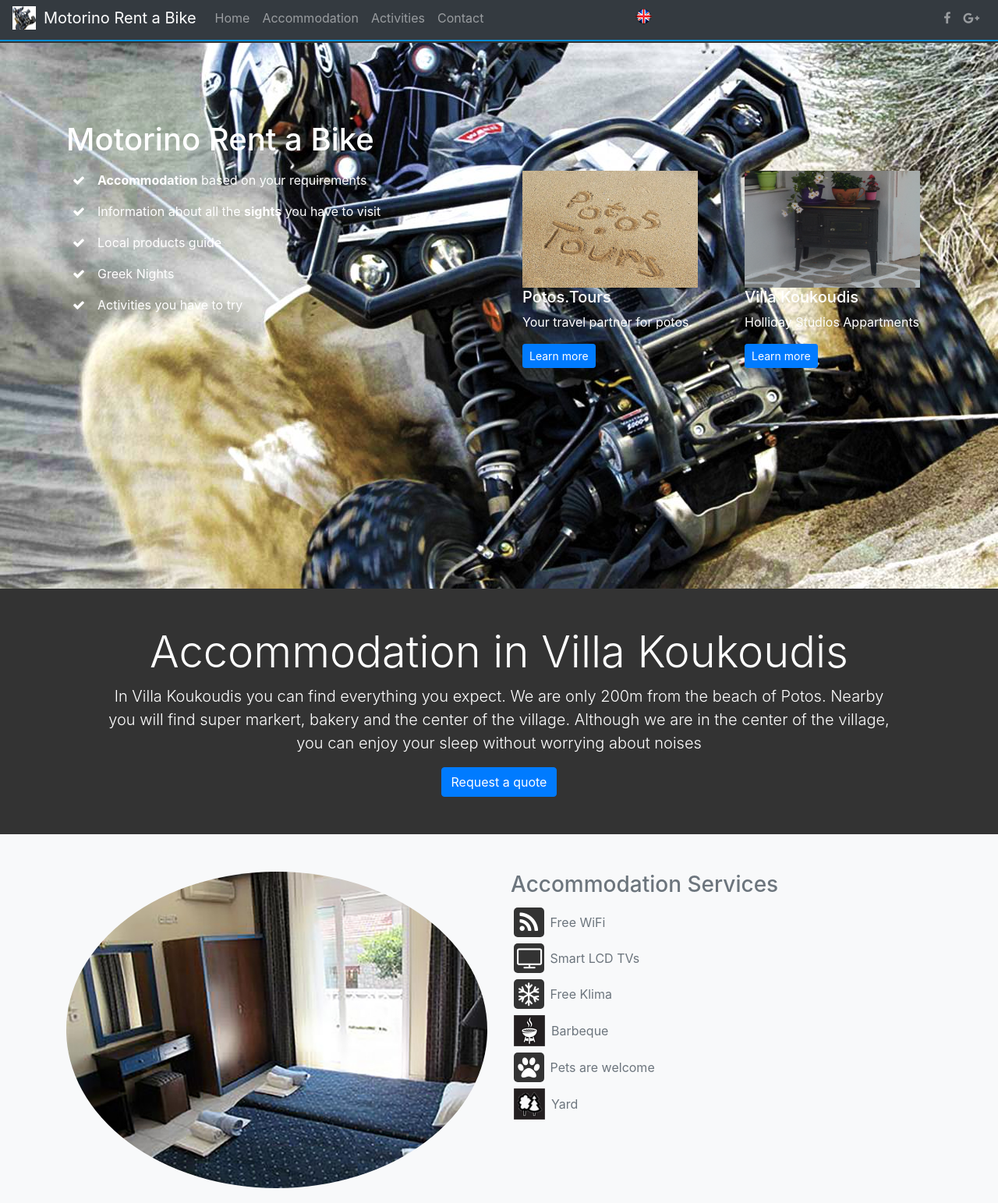
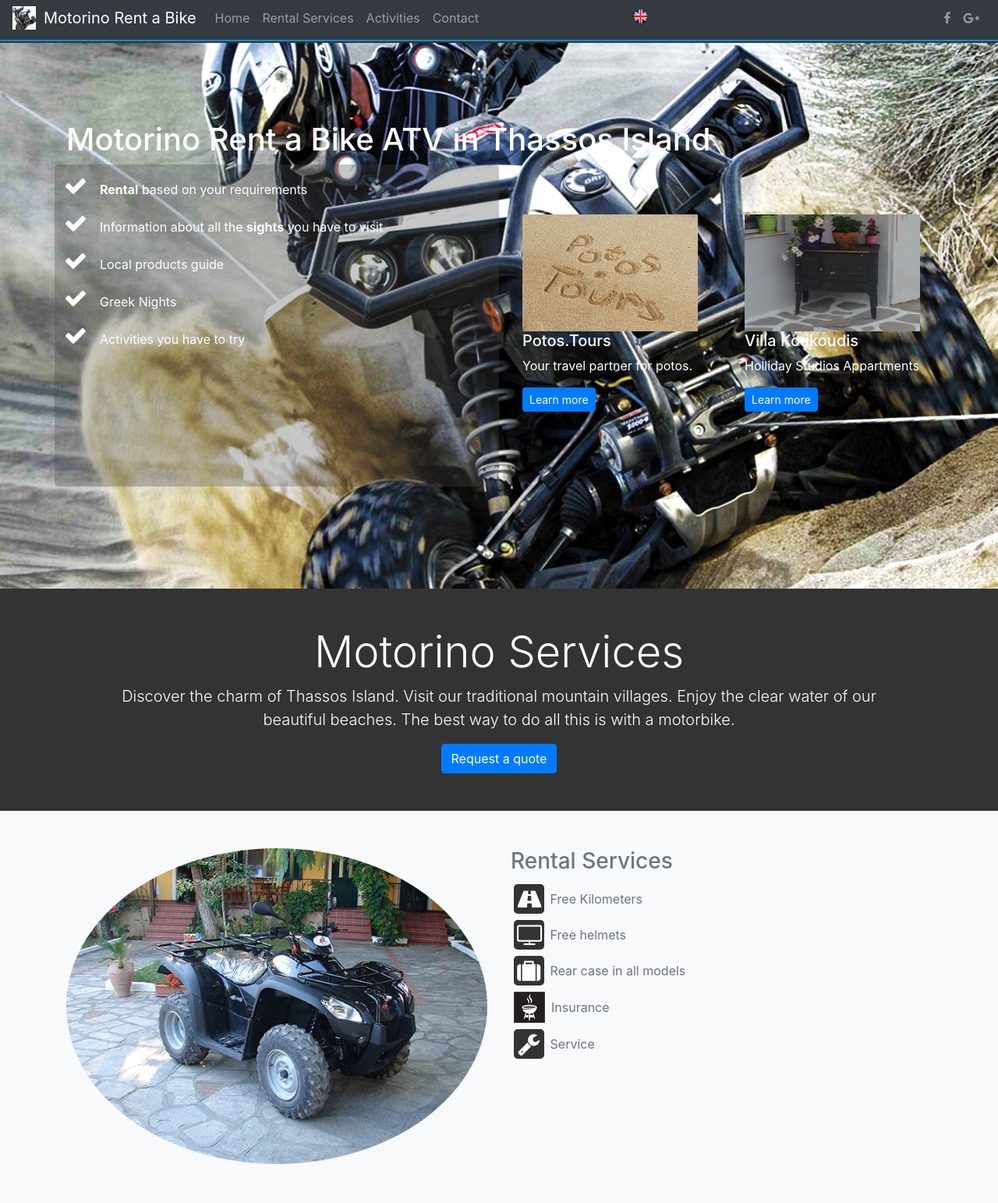
Before and after one commit to grkouk/MotorinoSite, a website: page src/index.html in a window 1280 px wide. Shown: the part 5-1548 px from the top of the page at 78% size. Drawn offline with Linux system fonts and the light colour scheme; some packages are replaced by stand-ins of ours.

Commit message:
Deleted some photos. Small changes in scss file

```diff
--- a/src/index.html
+++ b/src/index.html
@@ -82,7 +82,7 @@
                     <a class="nav-link" href="#thassos-rent-a-bike-potos-thassos-home-section">Home </a>
                 </li>
                 <li class="nav-item">
-                    <a class="nav-link" href="#accommodation-potos-thassos-headsection">Accommodation</a>
+                    <a class="nav-link" href="#accommodation-potos-thassos-headsection">Rental Services</a>
                 </li>
                 <li class="nav-item">
                     <a class="nav-link" href="#activities-potos-thassos-section">Activities</a>
@@ -124,17 +124,18 @@
     <header id="thassos-rent-a-bike-potos-thassos-home-section" class="parallax-window " style="margin-top: 60px" data-parallax="scroll"
         data-image-src="img/MotorinoATVLogo13005.jpg">
         <div class="container home-section-padding">
+            <h1>
+                Motorino Rent a Bike ATV in Thassos Island
+            </h1>
             <div class="row">
-                <div class="col-lg-6 col-md-6">
-                    <h1>
-                        Motorino Rent a Bike
-                    </h1>
+                <div id="homeLeftDiv" class="col-lg-6 col-md-6 homeList">
+
                     <div id="meetisland1" class="d-flex flex-row">
                         <div class="p-2 align-self-start">
                             <i class="fa fa-check"></i>
                         </div>
-                        <div class="p-2  align-self-end">
-                            <strong>Accommodation</strong> based on your requirements
+                        <div class="p-2  align-self-end ">
+                            <strong>Rental</strong> based on your requirements
                         </div>
                     </div>
                     <div id="meetisland2" class="d-flex flex-row">
@@ -170,7 +171,6 @@
                             Activities you have to try
                         </div>
                     </div>
-
                 </div>
                 <div class="col-lg-3 col-md-3">
                     <div id="jumboCol1" class="jumbotron jumbotron-fluid" style="background-color: transparent">
@@ -197,15 +197,11 @@
                             <p class="">Holliday Studios Appartments </p>
 
                             <a class="btn btn-sm btn-primary" href="http://villakoukoudis.com" target="_blank" role="button">Learn more</a>
-
                         </div>
                     </div>
-
                 </div>
-
             </div>
         </div>
-
     </header>
 
 
@@ -215,10 +211,10 @@
             <div class="row">
                 <div class="col text-center">
                     <div class="p-5">
-                        <h1 class="display-4">Accommodation in Villa Koukoudis </h1>
-                        <p class="lead">In Villa Koukoudis you can find everything you expect. We are only 200m from the beach of Potos.
-                            Nearby you will find super markert, bakery and the center of the village. Although we are in
-                            the center of the village, you can enjoy your sleep without worrying about noises
+                        <h1 class="display-4">Motorino Services </h1>
+                        <p class="lead">Discover the charm of Thassos Island. Visit our traditional mountain villages.  Enjoy the clear water of our beautiful beaches.
+                                The best way to do all this is with a motorbike.
+
 
                         </p>
                         <button type="button" class="btn btn-primary" data-toggle="modal" data-target="#fillRequirementsModal">
@@ -239,17 +235,17 @@
         <div class="container">
             <div class="row">
                 <div id="accommodationImage" class="col-md-6">
-                    <img src="img/room3.jpg" alt="Accommodation in Villa Koukoudis Potos Thassos" class="img-fluid mb-3 rounded-circle">
+                    <img src="img/ATV500Round.jpg" alt="Motorino Rent a Bike in Potos Thassos" class="img-fluid mb-3 rounded-circle">
                 </div>
                 <div id="accommodationDetails" class="col-md-6">
-                    <h3>Accommodation Services </h3>
+                    <h3>Rental Services </h3>
 
                     <div class="d-flex flex-row">
                         <div class="p-1 align-self-center">
-                            <i class="fa fa-rss fa-fw"></i>
+                            <i class="fa fa-road fa-fw"></i>
                         </div>
                         <div class="p-1 align-self-center">
-                            Free WiFi
+                            Free Kilometers
                         </div>
                     </div>
                     <div class="d-flex flex-row">
@@ -257,15 +253,15 @@
                             <i class="fa fa-tv fa-fw"></i>
                         </div>
                         <div class="p-1 align-self-center">
-                            Smart LCD TVs
+                            Free helmets
                         </div>
                     </div>
                     <div class="d-flex flex-row">
                         <div class="p-1 align-self-center">
-                            <i class="fa fa-snowflake-o fa-fw"></i>
+                            <i class="fa fa-suitcase fa-fw"></i>
                         </div>
                         <div class="p-1 align-self-center">
-                            Free Klima
+                            Rear case in all models
                         </div>
                     </div>
                     <div class="d-flex flex-row">
@@ -273,25 +269,18 @@
                             <img src="img/bbq40.ico" />
                         </div>
                         <div class="p-1 align-self-center">
-                            Barbeque
+                            Insurance
                         </div>
                     </div>
                     <div class="d-flex flex-row">
                         <div class="p-1 align-self-center">
-                            <i class="fa fa-paw fa-fw"></i>
+                            <i class="fa fa-wrench fa-fw"></i>
                         </div>
                         <div class="p-1 align-self-center">
-                            Pets are welcome
+                            Service
                         </div>
                     </div>
-                    <div class="d-flex flex-row">
-                        <div class="p-1 align-self-center">
-                            <img src="img/yard.ico" />
-                        </div>
-                        <div class="p-1 align-self-center">
-                            Yard
-                        </div>
-                    </div>
+
                 </div>
             </div>
         </div>
@@ -480,20 +469,7 @@
                             </div>
                         </div>
                         <div class="form-row">
-                            <!-- <div class="form-group col-md-2">
-                                <label for="inputAdults">Adults</label>
-                                <input type="number" class="form-control" id="inputAdults" required>
-                                <div class="invalid-feedback">
-                                    Select Adults.
-                                </div>
-                            </div> -->
-                            <!-- <div class="form-group col-md-2">
-                                <label for="inputChildren">Children</label>
-                                <input type="number" class="form-control" id="inputChildren" required>
-                                <div class="invalid-feedback">
-                                    Select Children.
-                                </div>
-                            </div> -->
+
                             <div class="form-group col-md-6">
                                 <label for="inputCity">City</label>
                                 <input type="text" class="form-control" id="inputCity">
--- a/src/scss/style.scss
+++ b/src/scss/style.scss
@@ -19,7 +19,7 @@ body {
 .navbar-scrolling {
     opacity: 0.8;
 }
-#home-section {
+#thassos-rent-a-bike-potos-thassos-home-section {
     // background: url('../img/soba1300.png') no-repeat;
     // min-height: 700px;
     // background-size: cover;
@@ -28,13 +28,21 @@ body {
     //     min-height: 1100px;
     // }
 
-    .fa {
-        color: $primary-color;
-        background: #fff;
-        padding: 4px;
-        border-radius: 5px;
-        font-size: $icon-size;
-    }
+     .fa {
+    //     color: $primary-color;
+    //     background: #fff;
+    //     padding: 4px;
+    //     border-radius: 5px;
+         font-size: $icon-size;
+     }
+
+}
+
+.homeList{
+    color: #fff;
+    background:rgba(70, 71, 71, 0.3);
+    padding: 4px;
+    border-radius: 5px;
 }
 
 #accommodation-section,
```
Also changed, not shown: src/Img/ATV500Round.jpg (added), src/Img/Door.jpg (deleted), src/Img/Room0.jpg (deleted), src/Img/Room1.jpg (deleted), src/Img/Room2.jpg (deleted), src/Img/Room3.jpg (deleted), src/css/style.css, 1 other file.
